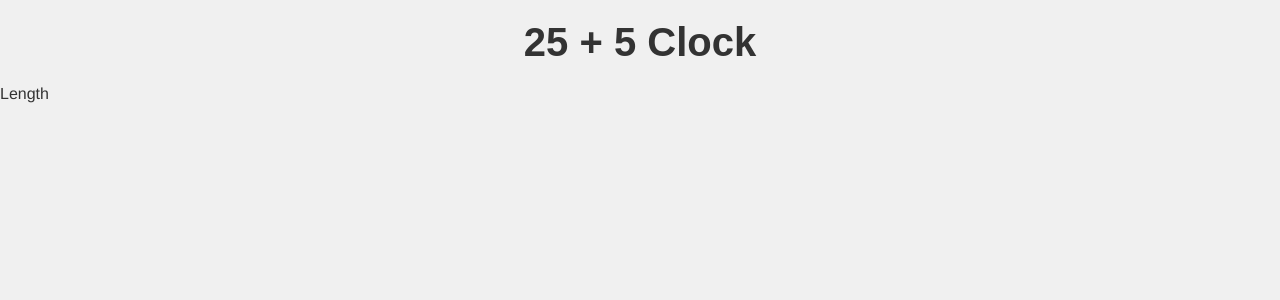
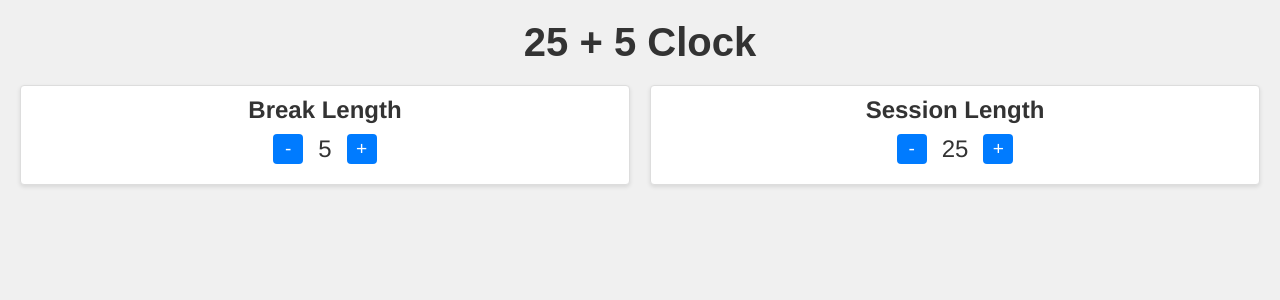
Before and after one commit to kielakjr/25-5-clock, a React (Vite) app: page / in a window 1280 px wide. Shown: the top 300 px of the page. Built offline with nearby package versions, Linux system fonts and the light colour scheme.

Commit message:
Styled length component

```diff
--- a/src/App.jsx
+++ b/src/App.jsx
@@ -2,10 +2,15 @@ import React from 'react'
 import Length from './components/Length.jsx'
 
 const App = () => {
+
+  const [breakLength, setBreakLength] = React.useState(5);
+  const [sessionLength, setSessionLength] = React.useState(25);
+
   return (
     <>
-      <div>
-        <Length />
+      <div className='lengths-container'>
+        <Length value={breakLength} onUpdate={setBreakLength}>Break Length</Length>
+        <Length value={sessionLength} onUpdate={setSessionLength}>Session Length</Length>
       </div>
     </>
   )
--- a/src/components/Length.jsx
+++ b/src/components/Length.jsx
@@ -1,8 +1,11 @@
 import React from 'react'
 
-const Length = () => {
+const Length = ({children, value}) => {
   return (
-    <div>Length</div>
+    <div>
+        <h2>{children}</h2>
+        <p><span><button>-</button>{value}<button>+</button></span></p>
+    </div>
   )
 }
 
--- a/src/index.css
+++ b/src/index.css
@@ -19,3 +19,50 @@ body {
   background-color: #f0f0f0;
   color: #333;
 }
+
+.lengths-container {
+  display: flex;
+  justify-content: space-between;
+  margin: 20px;
+  gap: 20px;
+}
+
+.lengths-container > div {
+  flex: 1;
+  padding: 10px;
+  background-color: #fff;
+  border: 1px solid #ddd;
+  border-radius: 4px;
+  box-shadow: 0 2px 4px rgba(0, 0, 0, 0.1);
+}
+
+.lengths-container h2 {
+  text-align: center;
+  margin-bottom: 10px;
+}
+
+.lengths-container button {
+  width: 30px;
+  height: 30px;
+  font-size: 1.2rem;
+  margin: 0 5px;
+  cursor: pointer;
+  border: none;
+  background-color: #007bff;
+  color: #fff;
+  border-radius: 4px;
+}
+
+.lengths-container p {
+  text-align: center;
+  font-size: 1.5rem;
+  margin: 10px 0;
+}
+
+.lengths-container span {
+  display: flex;
+  justify-content: center;
+  align-items: center;
+  margin-top: 10px;
+  gap: 10px;
+}
```
Also changed, not shown: src/App.css (added).
